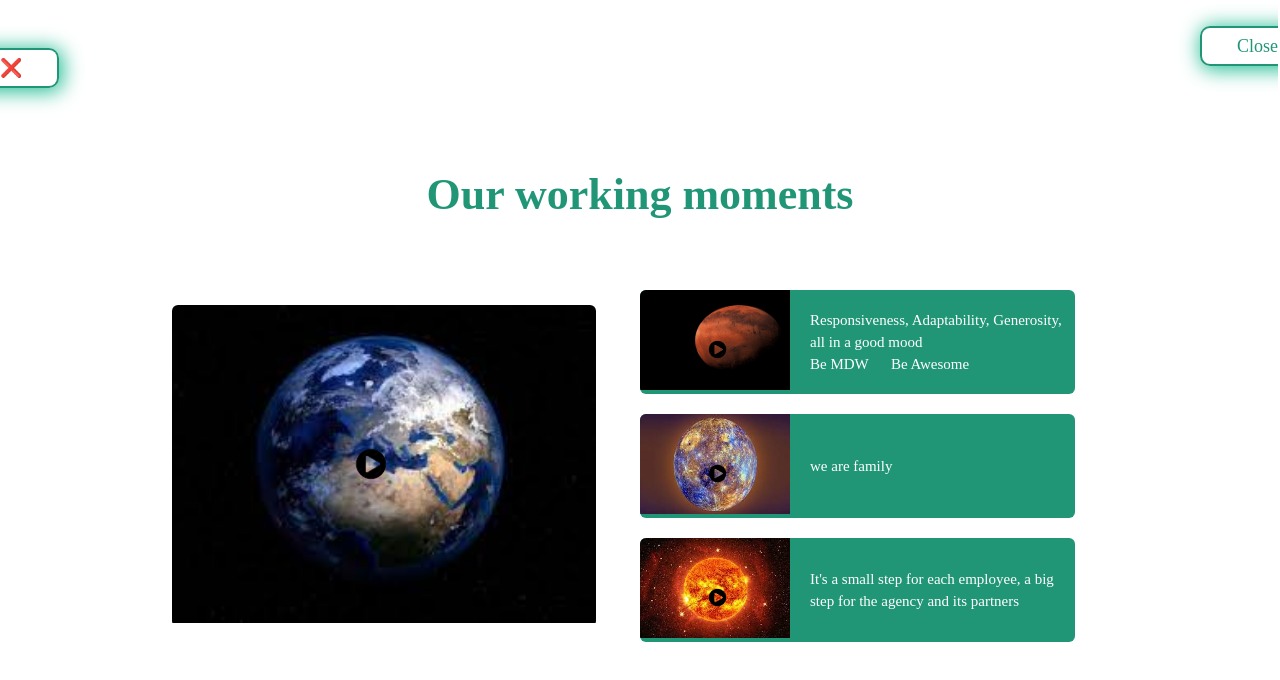
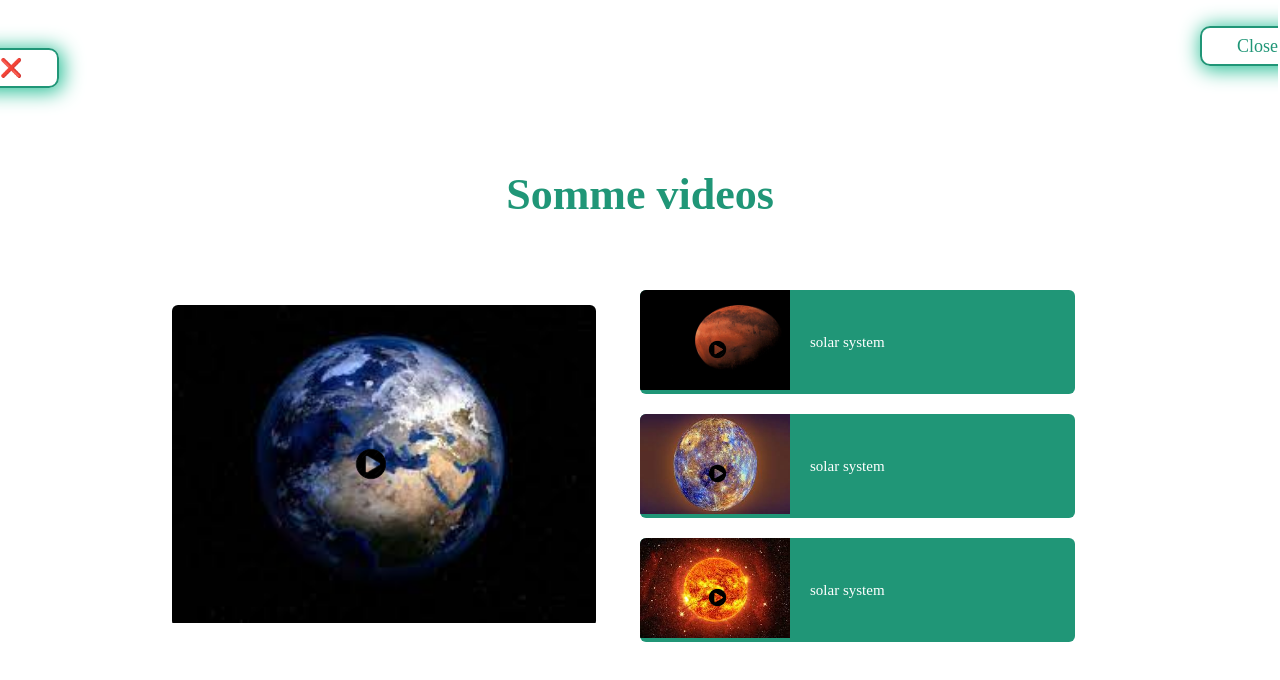
Before and after one commit to khalilksontini/Site-Web-du-Systme, a plain HTML site: page vd.html in a window 1280 px wide. Drawn offline with Linux system fonts and the light colour scheme.

Commit message:
Update vd.html

```diff
--- a/vd.html
+++ b/vd.html
@@ -119,7 +119,7 @@
     <br />
     <a href="index.html" class="btn-talk">Close &#10060;</a>
     <div class="con">
-      <h1>Our working moments</h1>
+      <h1>Somme videos</h1>
       <div class="row">
         <div class="col">
           <div class="fe">
@@ -134,9 +134,8 @@
               <img src="pl.jpg" class="play" onclick="playVideo('v2.mp4')" />
             </div>
             <p>
-              Responsiveness, Adaptability, Generosity, all in a good mood
-              <br />
-              Be MDW &nbsp; &nbsp;&nbsp; Be Awesome
+              solar system
+
             </p>
           </div>
           <div class="sml">
@@ -144,7 +143,7 @@
               <img src="2.jpg" height="100px" />
               <img src="pl.jpg" class="play" onclick="playVideo('v3.mp4')" />
             </div>
-            <p>we are family</p>
+            <p>solar system</p>
           </div>
           <div class="sml">
             <div class="sm">
@@ -152,8 +151,7 @@
               <img src="pl.jpg" class="play" onclick="playVideo('v4.mp4')" />
             </div>
             <p>
-              It's a small step for each employee, a big step for the agency and
-              its partners
+              solar system
             </p>
           </div>
         </div>
```
